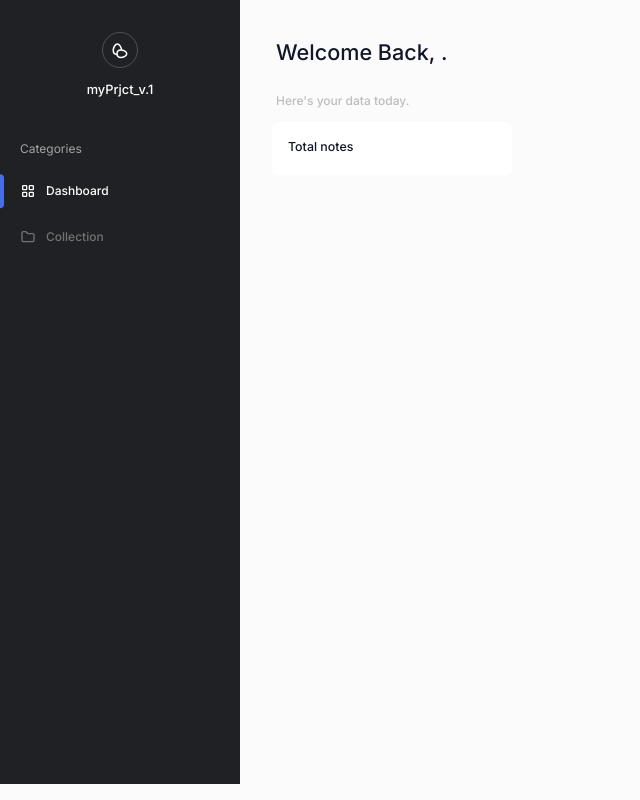
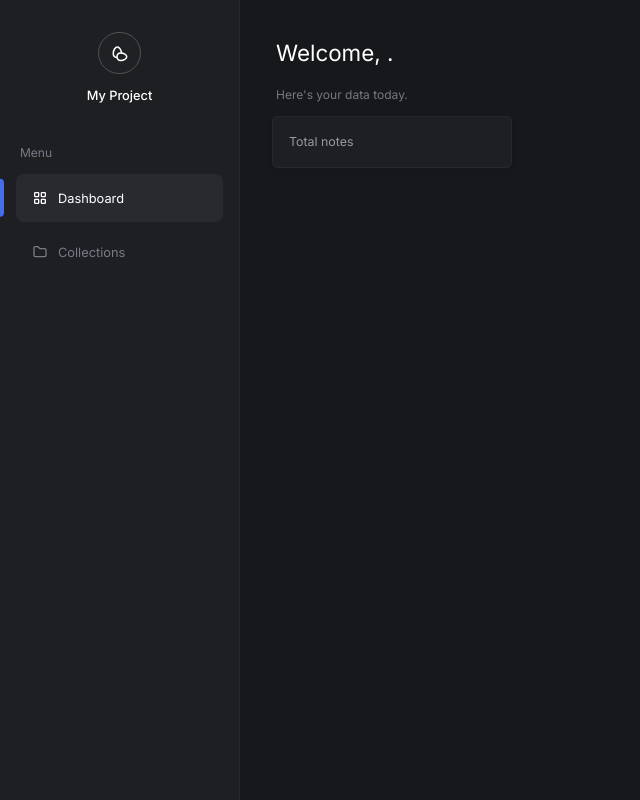
Before and after one commit to rogelcristobal/my-application, a React (Vite) app in the folder client/: page /dashboard in a window 1280 px wide. Shown: the whole page, without its empty margins (0-640 px from the left). Built offline with nearby package versions, Linux system fonts and the light colour scheme; no server answers; sample sign-in values are in the browser's storage.

Commit message:
re styled  front end

```diff
--- a/client/package.json
+++ b/client/package.json
@@ -24,6 +24,7 @@
     "@types/react-dom": "^18.0.11",
     "@vitejs/plugin-react": "^4.0.0",
     "autoprefixer": "^10.4.14",
+    "daisyui": "^3.0.3",
     "eslint": "^8.38.0",
     "eslint-plugin-react": "^7.32.2",
     "eslint-plugin-react-hooks": "^4.6.0",
--- a/client/src/App.jsx
+++ b/client/src/App.jsx
@@ -17,8 +17,8 @@ function App() {
         path="/*"
         element={
           <ProtectedRoute userLoading={userLoading} currentUser={currentUser}>
-            <div className="h-full w-full font-inter ">
-              <div className="h-screen w-full bg-[#f7f7f7]/50  text-[#111727] flex items-start  justify-start relative">
+            <div className="h-full w-full ">
+              <div className="h-screen w-full bg-[#17181c] font-inter  text-[#ffffff] flex items-start  justify-start relative">
                 <NoteCollectionProvider USER_ID="65dqzbapFHPjDMa5ICa134U6WXO2">
                   <Sidebar></Sidebar>
                   <Routes>
--- a/client/src/components/Sidebar.jsx
+++ b/client/src/components/Sidebar.jsx
@@ -19,7 +19,7 @@ const Sidebar = () => {
     <div
       className={`${
         state ? "w-[4rem]" : "w-[15rem]"
-      } whitespace-nowrap relative bg-[#1f2125]  h-[calc(100vh-1rem)] flex  flex-col  items-center justify-start  flex-shrink-0   `}
+      } whitespace-nowrap border-dark-right relative bg-[#1e1f23]  h-full flex  flex-col  items-center justify-start  flex-shrink-0   `}
     >
       <div
 
@@ -28,7 +28,7 @@ const Sidebar = () => {
         } w-full   relative flex flex-col items-center justify-start h-32 pb-8 pt-8  `}
       >
         <div
-          className={`bg-[#1f2125] grid border-[1px] border-solid border-neutral-600 rounded-full p-[0.5rem] place-content-center ${
+          className={`bg-[#1f2125] grid border-[1px] border-solid border-neutral-600 rounded-full p-[0.7rem] place-content-center ${
             state ? "mr-0" : "mr-0"
           }`}
         >
@@ -36,7 +36,7 @@ const Sidebar = () => {
         </div>
         {!state && (
           <span className=" mt-3 w-fit text-[0.8rem] text-white font-medium">
-            myPrjct_v.1
+            My Project
           </span>
         )}
 
@@ -49,14 +49,14 @@ const Sidebar = () => {
         </button> */}
       </div>
       {!state && (
-        <span className=" text-[0.75rem]  w-full text-left px-5 text-neutral-400  mt-3 mb-3">
-          Categories
+        <span className=" text-[0.75rem]  w-full text-left px-5 text-gray-400/70  mt-4 mb-3">
+          Menu
         </span>
       )}
       <div
         className={`${
           state ? "mt-11 " : ""
-        } flex  px-2 w-full items-center justify-center flex-col`}
+        } flex  px-4 w-full items-center justify-center flex-col`}
       >
         <SidebarLink
           path="/dashboard"
@@ -67,7 +67,7 @@ const Sidebar = () => {
 
         <SidebarLink
           sidebarState={state}
-          title="Collection"
+          title="Collections"
           icon={<TbFolder />}
           path="/collections"
           count={data?.noteCollection.length}
--- a/client/src/components/SidebarLink.jsx
+++ b/client/src/components/SidebarLink.jsx
@@ -14,29 +14,42 @@ const SidebarLink = ({
   };
 
   return (
-    <NavLink to={path}  role="link" className="w-full flex justify-center ">
+    <NavLink
+      to={path}
+      role="link"
+      className="w-full flex justify-center mb-1.5"
+    >
       {({ isActive }) => (
         <div
           onMouseEnter={hoverToggle}
           onMouseLeave={hoverToggle}
-          className={`flex items-center  font-medium  rounded-lg text-[0.75rem] text-left mb-1  ${
+          className={`btn btn-sm   flex items-start  font-normal border-0  rounded-lg text-[0.8rem] text-left   ${
             isActive
-              ? "  text-white"
-              : "text-neutral-500 "
+              ? "  text-white bg-[#292a30] hover:bg-[#292a30] "
+              : "text-gray-400/70 bg-transparent  "
           } ${
-            sidebarState ? " h-[2.6rem] w-[2.6rem] justify-center" : " px-3 py-3 justify-between"
+            sidebarState
+              ? " h-[2.6rem] w-[2.6rem] justify-center"
+              : " px-4 py-6 justify-between"
           } flex-shrink-0   whitespace-nowrap  relative capitalize   w-full`}
         >
-          <div className="flex items-center gap-2.5 h-full">
-            <span className="text-[1rem] ">{icon}</span>
-            {!sidebarState && title}
+          <div className="flex items-center  w-full  h-full">
+            <div className="w-full h-full flex items-center justify-start gap-2.5">
+              <span className="text-[1rem] ">{icon}</span>
+              <span className="pt-0.5">{!sidebarState && title}</span>
+            </div>
+            <div>
+              {!sidebarState && count && (
+                <span className={`text-[#fbfdfd]/60 lowercase  badge bg-transparent border-0 badge-xs rounded-full  px-1 py-1.5 text-[0.7rem] font-helveticaRegular `}>
+                  {count} new
+                </span>
+              )}
+            </div>
+          </div>
 
-
-          </div>
-           {!sidebarState&& count&&  <span className="text-[#757575]/50    font-helveticaRegular">{count}</span>}
           <div
             className={`${isActive ? "h-[80%]" : "h-0"} ${
-              sidebarState ? "-left-[0.5rem]" : "-left-[0.5rem]  "
+              sidebarState ? "-left-[1rem]" : "-left-[1rem]  "
             } transition-all duration-75 w-[3.5px] rounded-r-xl absolute  top-1/2 -translate-y-1/2 bg-[#486de9]`}
           ></div>
         </div>
--- a/client/src/index.css
+++ b/client/src/index.css
@@ -14,19 +14,19 @@
     @apply cursor-pointer bg-[#1a1c1e]/10 hover:bg-[#1a1c1e]/20 rounded-lg;
   }
   .border-dark-right {
-    @apply border-r-[1px] border-neutral-100/10;
+    @apply border-r-[1px] border-[#323339]/50;
   }
   .border-dark-left {
-    @apply border-l-[1px] border-neutral-100/10;
+    @apply border-l-[1px] border-[#323339]/50;
   }
   .border-dark-top {
-    @apply border-t-[1px] border-neutral-100/10;
+    @apply border-t-[1px] border-[#323339]/50;
   }
   .border-dark-bottom {
-    @apply border-b-[1px] border-neutral-100/10;
+    @apply border-b-[1px] border-[#323339]/50;
   }
     .border-dark {
-      @apply border-[1px] border-neutral-100/10;
+      @apply border-[1px] border-[#323339]/50;
     }
   .sample {
     box-shadow: rgba(0, 0, 0, 0.03) 0px 6px 6px 0px,
--- a/client/src/pages/Collections.jsx
+++ b/client/src/pages/Collections.jsx
@@ -5,8 +5,8 @@ const Collections = ({data,isLoading}) => {
     <div className="h-full  pt-9 w-full flex flex-col items-start justify-start">
       <div className="h-fit w-full flex  px-9 pb-3 flex-col">
         {/* <span className="mb-3 font-medium text-[0.85rem] text-[#6360ea]">Dashboard</span> */}
-        <span className="font-medium text-[1.35rem] capitalize">collections</span>
-        <span className="text-[0.75rem] font-medium text-[#808088]/50 mt-6 ">
+        <span className="font-inter text-[1.40rem] ">Your collections</span>
+        <span className="text-[0.75rem] font-inter text-[#77787f] mt-4 ">
           Access your saved notes here.
         </span>
       </div>
--- a/client/src/pages/Home.jsx
+++ b/client/src/pages/Home.jsx
@@ -21,23 +21,25 @@ const Home = () => {
 
        <div className="h-fit w-full flex  px-9 pb-3 flex-col">
         {/* <span className="mb-3 font-medium text-[0.85rem] text-[#6360ea]">Dashboard</span> */}
-        <span className="font-medium text-[1.35rem] capitalize">Welcome back, {data?.firstName}.</span>
-        <span className="text-[0.75rem] font-medium text-[#808088]/50 mt-6 ">
+        <span className="font-inter text-[1.40rem] capitalize">Welcome, {data?.firstName}.</span>
+        <span className="text-[0.75rem] font-inter text-[#77787f] mt-4 ">
           Here's your data today.
         </span>
       </div>
 
       <div className="px-8   w-full h-[calc(100%-8rem)] ">
-        <div className="bg-white px-4 py-4 rounded-md mt-0 cursor-pointer  flex flex-col h-fit w-60">
+        <div className="bg-[#1e1f23] border-dark sample px-4 py-4 rounded-md mt-0 cursor-pointer  flex flex-col h-fit w-60">
           <div className=" flex flex-col w-fit">
-            <span className="text-[0.775rem] font-medium  text-inherit">
+            <span className="text-[0.775rem] font-inter  text-[#97999e]">
               Total notes
             </span>
-            <span className=" mt-0.5  text-inherit font-medium text-[1.7rem] ">
+            <span className="   text-inherit font-helveticaRegular text-[1.7rem] ">
               {data?.totalNotes}
             </span>
           </div>
         </div>
+
+
       </div>
       {/* content */}
     </div>
--- a/client/tailwind.config.js
+++ b/client/tailwind.config.js
@@ -21,5 +21,5 @@ export default {
       }
     },
   },
-  plugins: [],
+   plugins: [require('daisyui')],
 }
```
Also changed, not shown: 1 other file (tests, documents, lock files or other folders).
